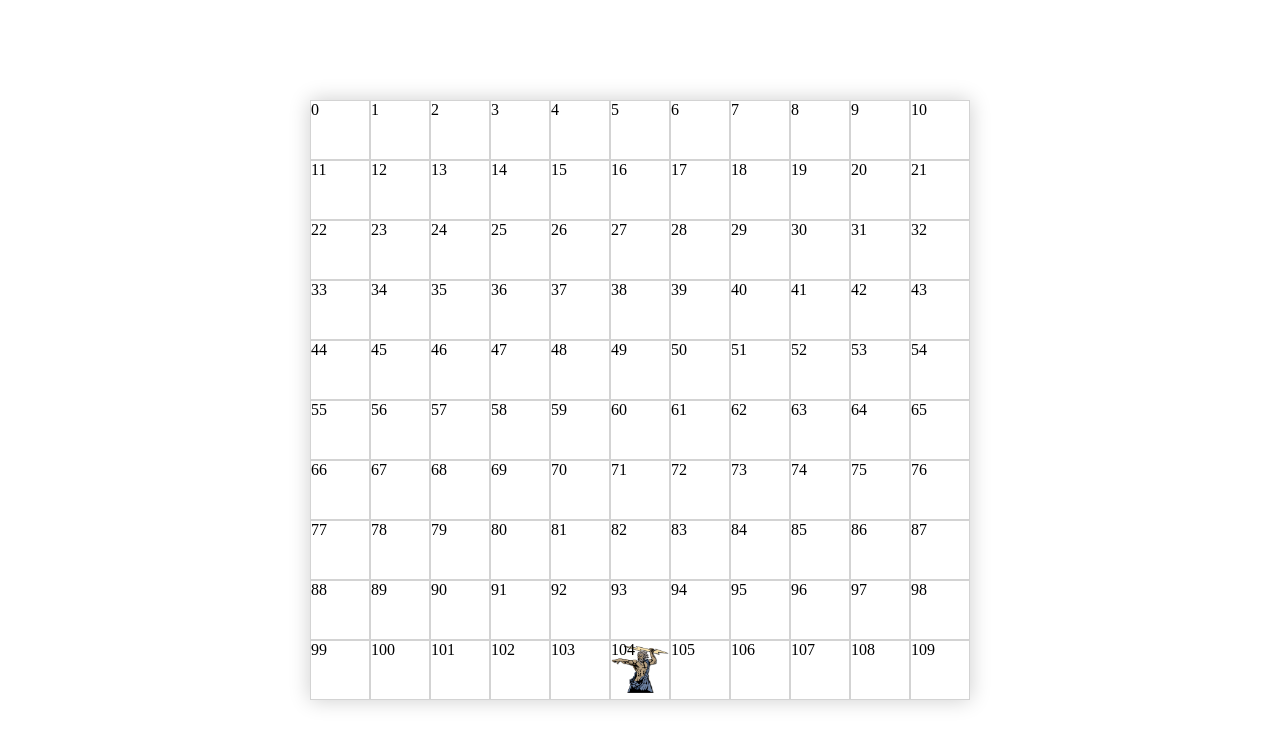
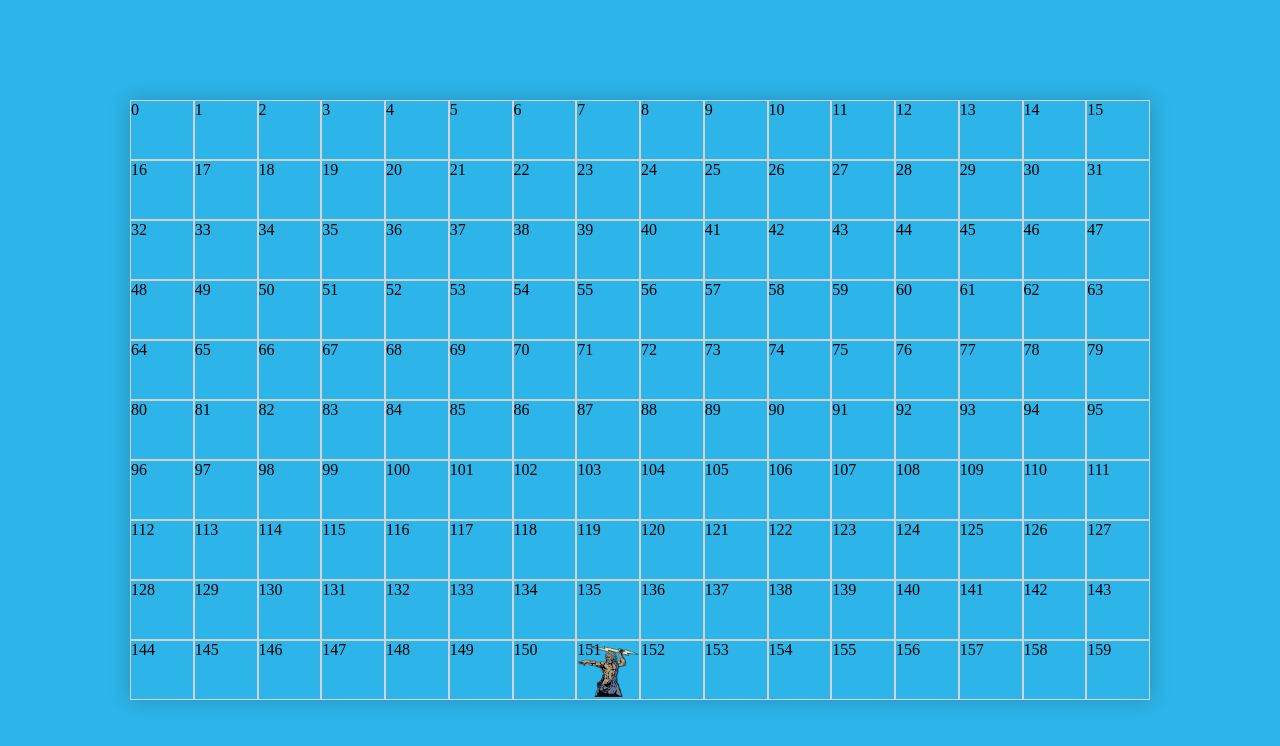
Before and after one commit to HamzaaMB/SEI-project-one, a plain HTML site: page index.html in a window 1280 px wide. Drawn offline with Linux system fonts and the light colour scheme.

Commit message:
background added and extra cells added

```diff
--- a/scripts/app.js
+++ b/scripts/app.js
@@ -2,14 +2,14 @@ function init() {
 
 
   const grid = document.querySelector('.grid')
-  const width = 11
+  const width = 16
   const height = 10
   const cellCount = width * height
   const cells = []
   let timerId = null
 
   const shipClass = 'ship'
-  let shipCurrentPosition = 104
+  let shipCurrentPosition = 151
 
   const alienClass = 'alien'
   let alienArray = [13, 14, 15, 16, 17, 18, 19]
--- a/styles/main.css
+++ b/styles/main.css
@@ -5,6 +5,7 @@
 body {
   height: 100vh;
   margin: 0;
+  background-color: rgb(45, 180, 233);
 }
 
 .grid-wrapper {
@@ -22,14 +23,14 @@ body {
   height: 100%;
   justify-content: center;
   height: 600px;
-  width: 660px;
+  width: 1020px;
 }
 
 .grid div {
   border: 1px solid lightgrey;
   flex-grow: 1;
   height: 10%;
-  width: 9%;
+  width: 6%;
 }
 
 
```
